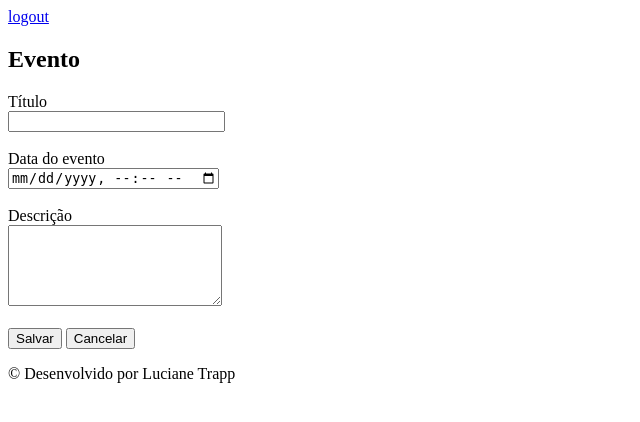
After one commit to lutrapp/agenda, a Django app: page /agenda/evento/ in a window 1280 px wide. The commit adds this page. Shown: the top 422 px of the page, without its empty margins (0-640 px from the left). Run offline with Django 3.2, Linux system fonts and the light colour scheme; a user stored in the database is signed in.

Commit message:
telas de inserção de dados eventos, git ignore modificado

```diff
--- a/core/urls.py
+++ b/core/urls.py
@@ -3,8 +3,10 @@ from core import views
 from django.views.generic import RedirectView
 
 urlpatterns = [
+    path('', RedirectView.as_view(url='/agenda/')),
     path('agenda/', views.lista_eventos),
-    path('', RedirectView.as_view(url='/agenda/')),
+    path('agenda/evento/', views.evento),
+    path('agenda/evento/submit', views.submit_evento),
     path('login/', views.login_user),
     path('login/submit', views.submit_login),
     path('logout/', views.logout_user),
--- a/core/views.py
+++ b/core/views.py
@@ -4,16 +4,19 @@ from django.contrib.auth.decorators import login_required
 from django.contrib.auth import authenticate, login, logout
 from django.contrib import messages
 
+
 # Create your views here.
 
-#def index(request):
+# def index(request):
 #   return redirect('/agenda/')
 
 def login_user(request):
     return render(request, 'login.html')
 
+
 def logout_user(request):
     return redirect('/login/')
+
 
 def submit_login(request):
     if request.POST:
@@ -27,10 +30,27 @@ def submit_login(request):
             messages.error(request, "Usuário ou senha inválidos")
     return redirect('/')
 
+
 @login_required(login_url='login/')
 def lista_eventos(request):
-# evento = Evento.objects.get(id=2)
+    # evento = Evento.objects.get(id=2)
     usuario = request.user
     evento = Evento.objects.filter(usuario=usuario)
     context = {'eventos': evento}
     return render(request, 'agenda.html', context)
+
+
+@login_required(login_url='login/')
+def evento(request):
+    return render(request, 'evento.html')
+
+
+@login_required(login_url='login/')
+def submit_evento(request):
+    if request.POST:
+        titulo = request.POST.get('titulo')
+        data_evento = request.POST.get('data_evento')
+        descricao = request.POST.get('descricao')
+        usuario = request.user
+        Evento.objects.create(titulo=titulo, data_evento=data_evento, descricao=descricao, usuario=usuario)
+    return redirect('/')
--- /dev/null
+++ b/templates/evento.html
@@ -0,0 +1,24 @@
+{% extends "model-page.html" %}
+
+{% block content %}
+
+<h2>Evento</h2>
+<form action="submit" method="POST">{% csrf_token %}
+    <label>Título</label>
+    <br>
+    <input type="text" name="titulo" size="24">
+    <br><br>
+    <label>Data do evento</label>
+    <br>
+    <input type="datetime-local" name="data_evento">
+    <br><br>
+    <label>Descrição</label>
+    <br>
+    <textarea name="descricao" rows="5" cols="24"></textarea>
+    <br><br>
+    <button type="submit">Salvar</button>
+    <a href="/">
+        <button type="button">Cancelar</button>
+    </a>
+</form>
+{% endblock %}
--- a/templates/model-header.html
+++ b/templates/model-header.html
@@ -3,4 +3,3 @@
     <title>Agenda</title>
 
     <a href="/logout">logout</a>
-    <h1>Agendamentos</h1>
```
Also changed, not shown: templates/agenda.html (+5 -2 lines), db.sqlite3, 1 other file.
